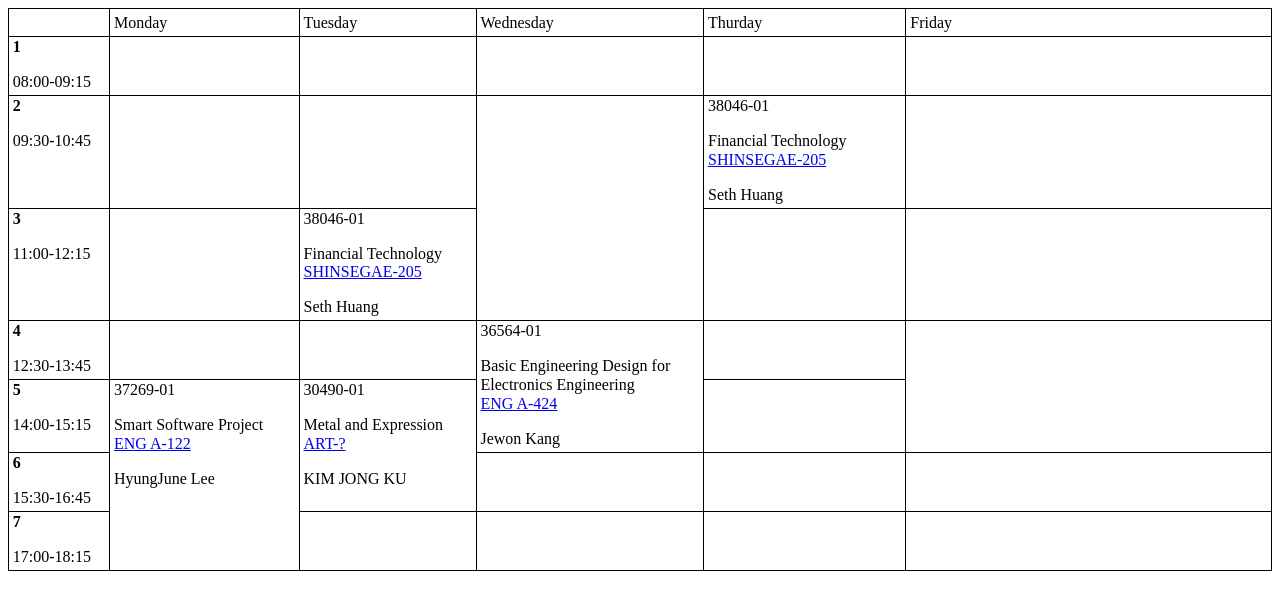
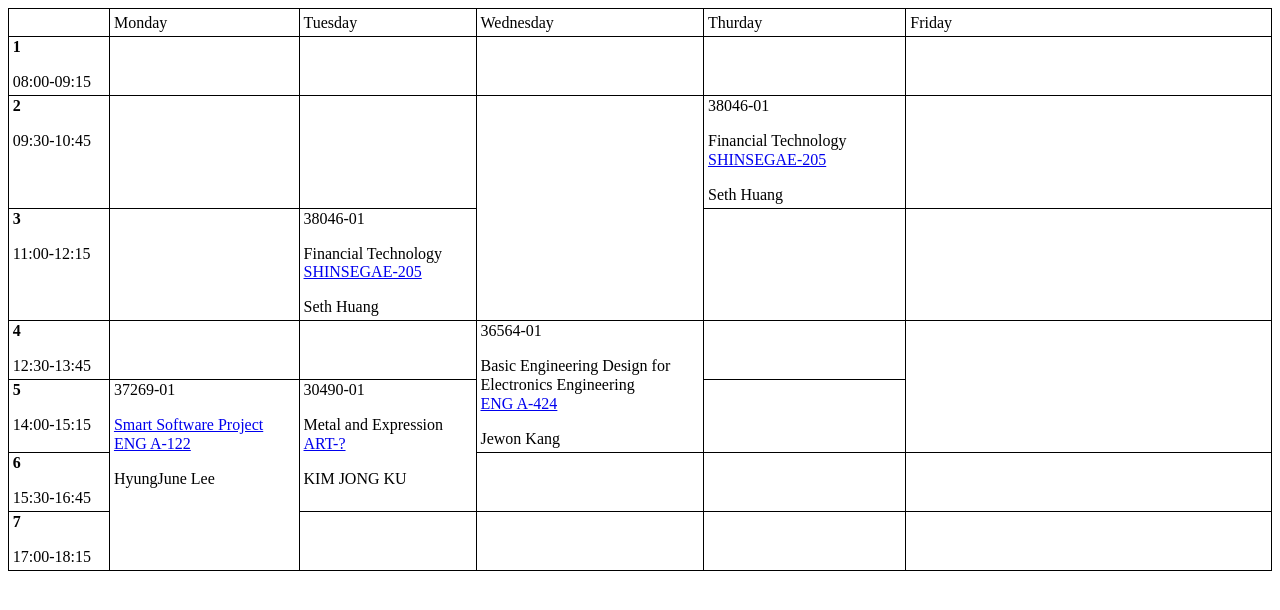
Before and after one commit to KoreaHaos/ewha_spring_2016, a plain HTML site: page Schedule.html in a window 1280 px wide. Drawn offline with Linux system fonts and the light colour scheme.

Commit message:
Update Schedule.html

```diff
--- a/Schedule.html
+++ b/Schedule.html
@@ -168,7 +168,7 @@
 				</td>
 				<td rowspan="3" width="15%" style="border-top: none; border-bottom: 1px solid #000000; border-left: 1px solid #000000; border-right: none; padding-top: 0in; padding-bottom: 0.04in; padding-left: 0.04in; padding-right: 0in">
 					<p>37269-01</p>
-					<p>Smart Software Project</p>
+					<p><a href="http://koreahaos.github.io/37269_01_smart_software_project/">Smart Software Project</a></p>
 					<a href="https://www.google.com/maps/place/37%C2%B033'59.3%22N+126%C2%B056'53.9%22E/@37.5660449,126.9476265,242m/data=!3m1!1e3!4m2!3m1!1s0x0:0x0" target="_blank">ENG A-122</a>
 					<p>HyungJune Lee</p>
 				</td>
```
